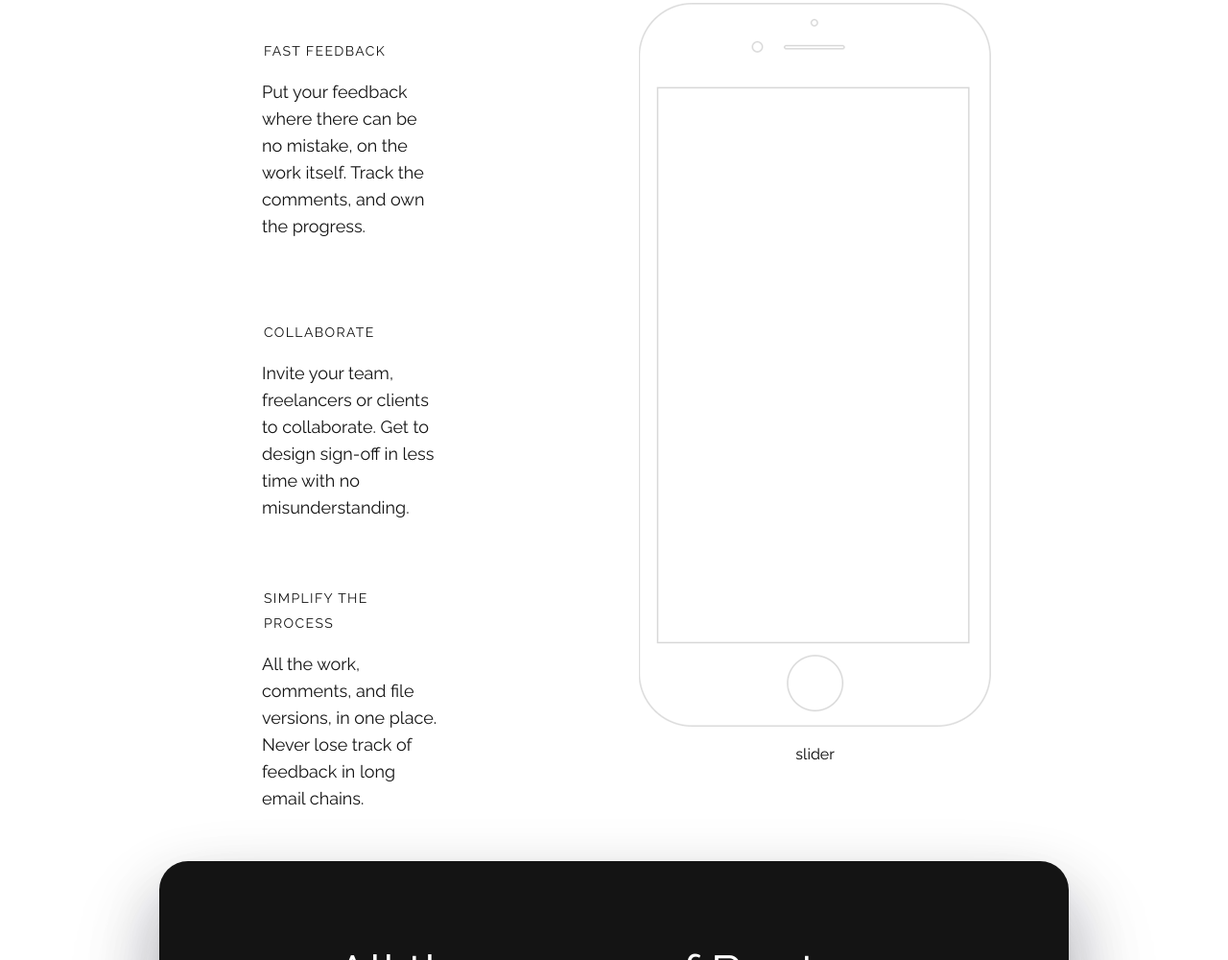
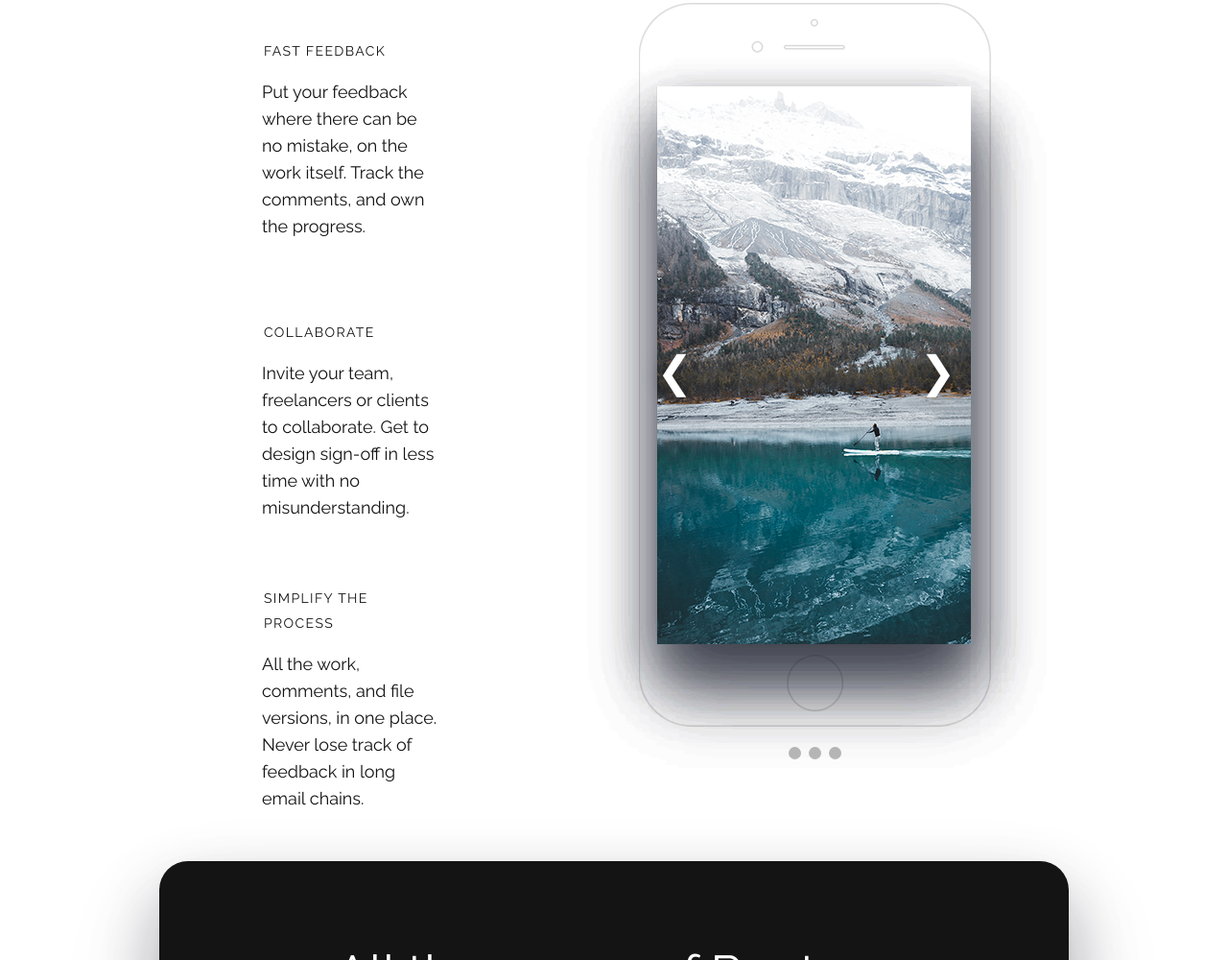
Before and after one commit to Quken/AntyAnn, a website: page app/index.html in a window 1280 px wide. Shown: the part 499-1499 px from the top of the page at 96% size. Drawn offline with Linux system fonts and the light colour scheme.

Commit message:
slider working

```diff
--- a/app/index.html
+++ b/app/index.html
@@ -35,8 +35,19 @@
                         </div>
                     </div>
                 <div class="slider">
-                    <img src="./img/iphone7.png" alt="">
-                    <div class="slider-icons">slider</div>
+                    <img class="phone-bg" src="./img/iphone7.png" alt="">
+                    <div class="slider-imgs">
+                        <img class="mySlides" src="./img/slider-screen.png">
+                        <img class="mySlides" src="./img/slider-screen.png">
+                        <img class="mySlides" src="./img/slider-screen.png">
+                        <a href="" class="prev-img">&#10094</a>
+                        <a href="" class="next-img">&#10095</a>
+                    </div>
+                    <div class="slider-icons">
+                        <div class="dot" onclick="currentSlide(1)"></div>
+                        <div class="dot" onclick="currentSlide(2)"></div>
+                        <div class="dot" onclick="currentSlide(3)"></div>
+                    </div>
                 </div>
             </div>
         </section>
@@ -186,5 +197,6 @@
             </div>
         </div>
     </footer>
+    <script src="./js/script.js"></script>
 </body>
 </html>
--- a/app/scss/style.scss
+++ b/app/scss/style.scss
@@ -167,9 +167,61 @@ $side-margin : 13%;
         }
         .slider {
 
+            .phone-bg {
+                position: relative;
+            }
+
+            .slider-imgs {
+                position: relative;
+                top: 0;
+                left: 0;
+                transition: .5s ease;
+                img {
+                    z-index: 2;
+                    position: absolute;
+                    top: -700px;
+                    left: -54px;
+
+                }
+                a {
+                    z-index:5;
+                    position: absolute;
+                }
+                .prev-img, .next-img {
+                    z-index: 5;
+                    top: -400px;
+                    position: absolute;
+                    font-size: 45px;
+                    color: #fff;
+                    transition: .5s ease;
+                    text-shadow: 0 0 20px rgba(0, 0, 0, 0.6);
+                    &:hover {
+                        color: #01091c;
+                        transition: .5s ease;
+                        text-shadow: 0;
+                    }
+                }
+
+                .prev-img {
+                    left: 5%;
+                }
+                .next-img {
+                    right: 10%;
+                }
+            }
             .slider-icons {
                 text-align: center;
                 margin-top: 15px;
+                z-index: 10;
+                .dot {
+                    display: inline-block;
+                    height: 13px;
+                    width: 13px;
+                    margin: 0 2px;
+                    background-color: #bbb;
+                    border-radius: 50%;
+                    cursor: pointer;
+                }
             }
         }
     }
```
Also changed, not shown: app/img/slider-screen.png (added), app/js/script.js (added), app/style/style.css.
